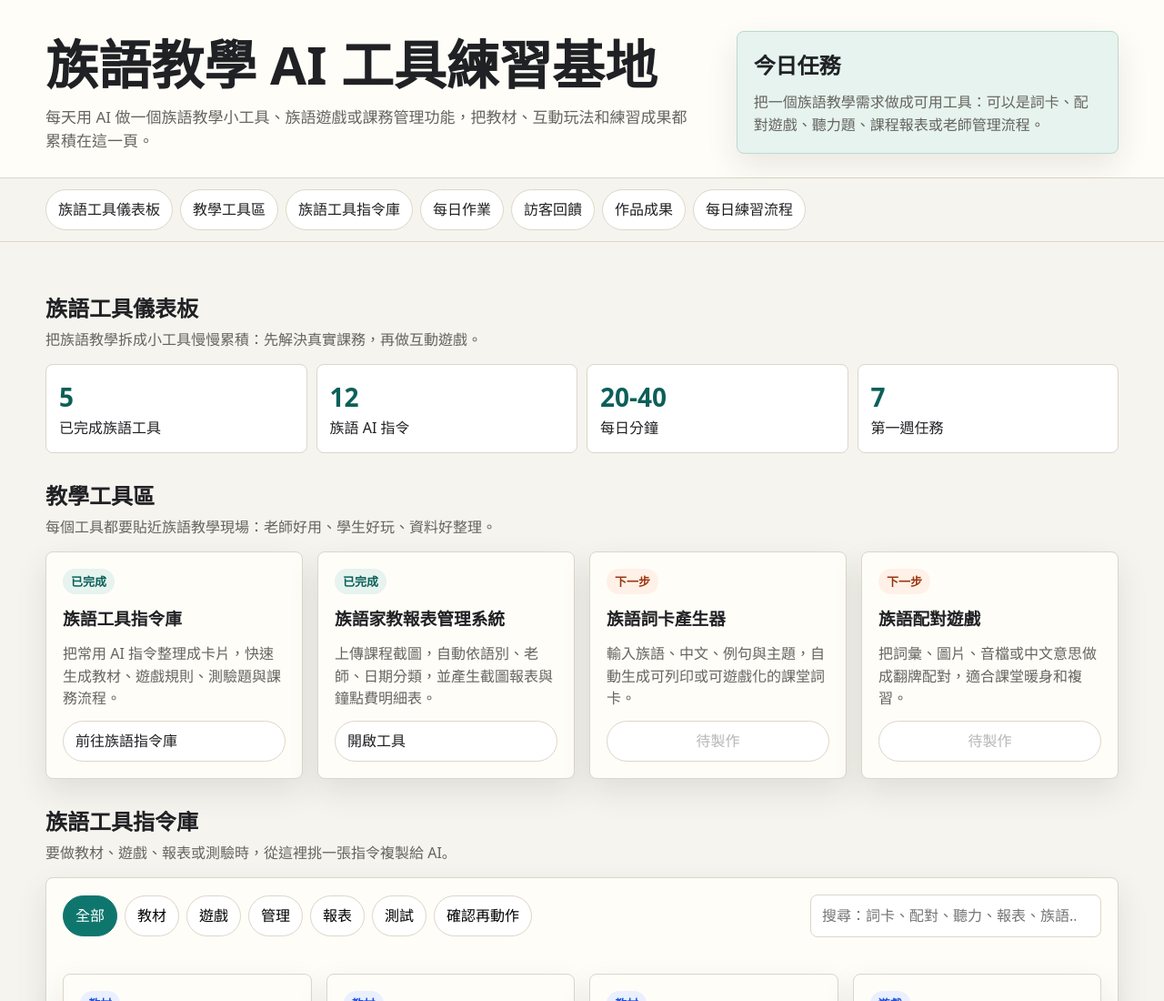
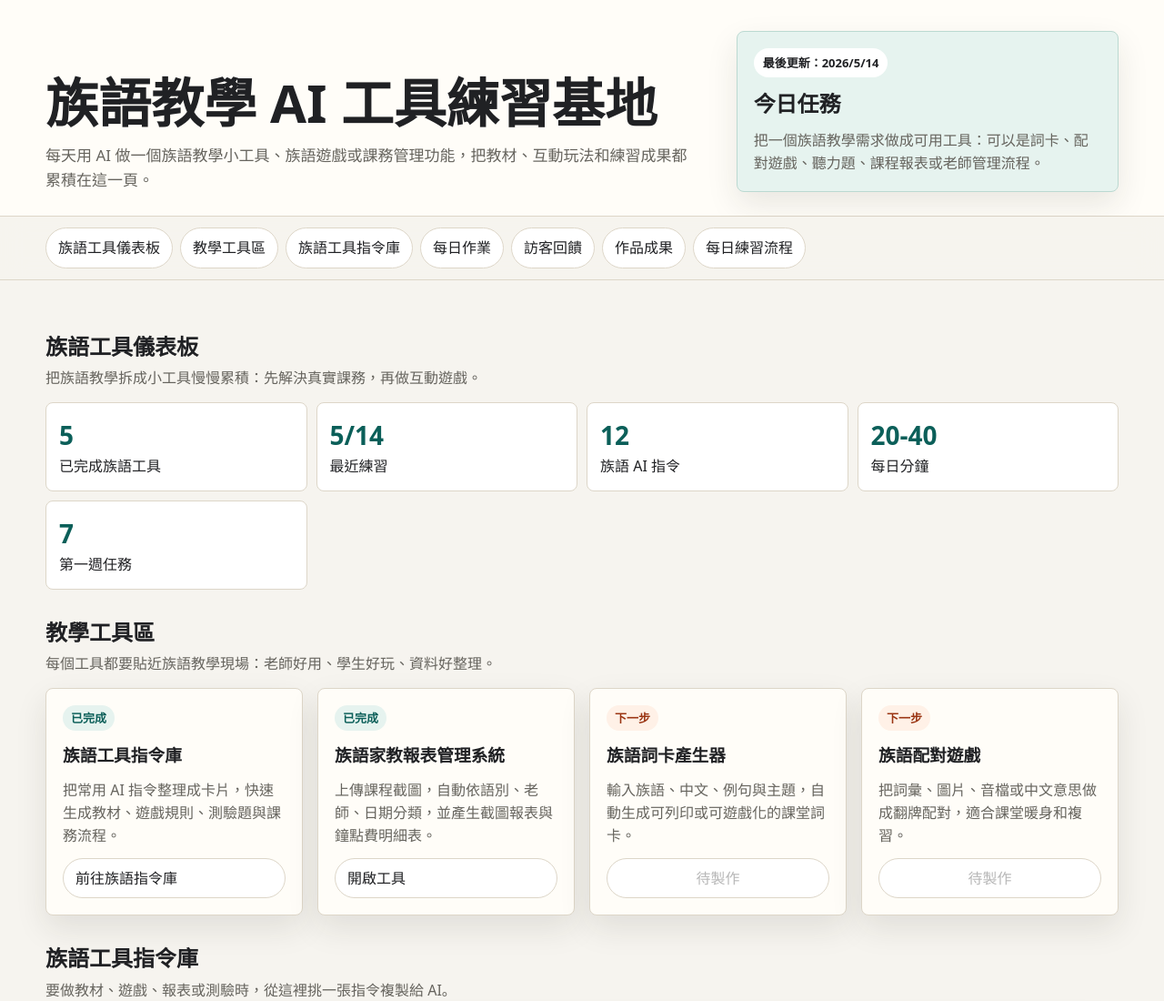
Before and after one commit to Calumai/name, a plain HTML site: page codex-chrome-prompts/index.html in a window 1280 px wide. Shown: the top 1100 px of the page at 91% size. Drawn offline with Linux system fonts and the light colour scheme.

Commit message:
Add AI base practice update date

```diff
--- a/codex-chrome-prompts/index.html
+++ b/codex-chrome-prompts/index.html
@@ -92,6 +92,17 @@
     .today p {
       margin: 10px 0 0;
       color: var(--muted);
+    }
+
+    .last-updated {
+      display: inline-flex;
+      margin-bottom: 10px;
+      padding: 6px 10px;
+      border-radius: 999px;
+      background: #fff;
+      color: var(--accent-strong);
+      font-size: 13px;
+      font-weight: 800;
     }
 
     .nav {
@@ -344,6 +355,7 @@
         <p class="lead">每天用 AI 做一個族語教學小工具、族語遊戲或課務管理功能，把教材、互動玩法和練習成果都累積在這一頁。</p>
       </div>
       <aside class="today">
+        <span class="last-updated">最後更新：2026/5/14</span>
         <h2>今日任務</h2>
         <p>把一個族語教學需求做成可用工具：可以是詞卡、配對遊戲、聽力題、課程報表或老師管理流程。</p>
       </aside>
@@ -372,6 +384,7 @@
       </div>
       <div class="metric" aria-label="練習統計">
         <div><strong>5</strong><span>已完成族語工具</span></div>
+        <div><strong>5/14</strong><span>最近練習</span></div>
         <div><strong>12</strong><span>族語 AI 指令</span></div>
         <div><strong>20-40</strong><span>每日分鐘</span></div>
         <div><strong>7</strong><span>第一週任務</span></div>
```
